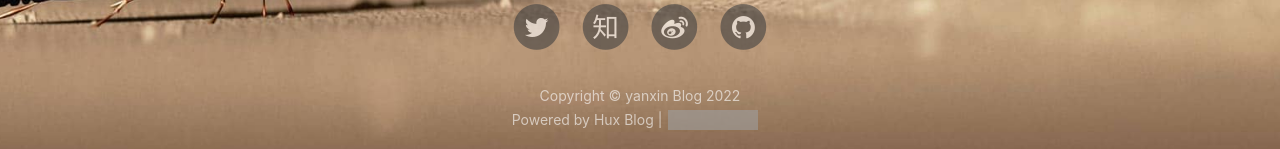
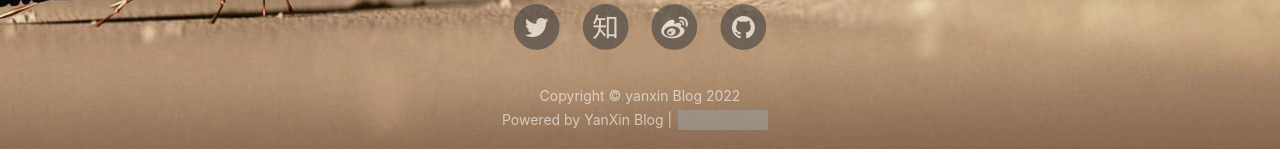
Before and after one commit to shineycoding/blackhole, a Jekyll site: the page built from offline.html, in a window 1280 px wide. Shown: the part 748-897 px from the top of the page. Built offline with Jekyll 4.4.1, drawn with Linux system fonts in a browser that asks for light colours; nearby versions of some CDN libraries; comment, search, counter and statistics services are not loaded; grey boxes are pictures that could not be loaded.

Commit message:
fix: test

```diff
--- a/_includes/footer.html
+++ b/_includes/footer.html
@@ -9,7 +9,7 @@
                 <p class="copyright text-muted">
                     Copyright &copy; {{ site.title }} {{ site.time | date: '%Y' }}
                     <br>
-                    Powered by <a href="http://huangxuan.me">Hux Blog</a> |
+                    Powered by <a href="http://blogs.yanxin999.com">YanXin Blog</a> |
                     <iframe style="margin-left: 2px; margin-bottom:-5px;" frameborder="0" scrolling="0" width="100px"
                         height="20px"
                         src="https://ghbtns.com/github-btn.html?user=huxpro&repo=huxpro.github.io&type=star&count=true">
```
